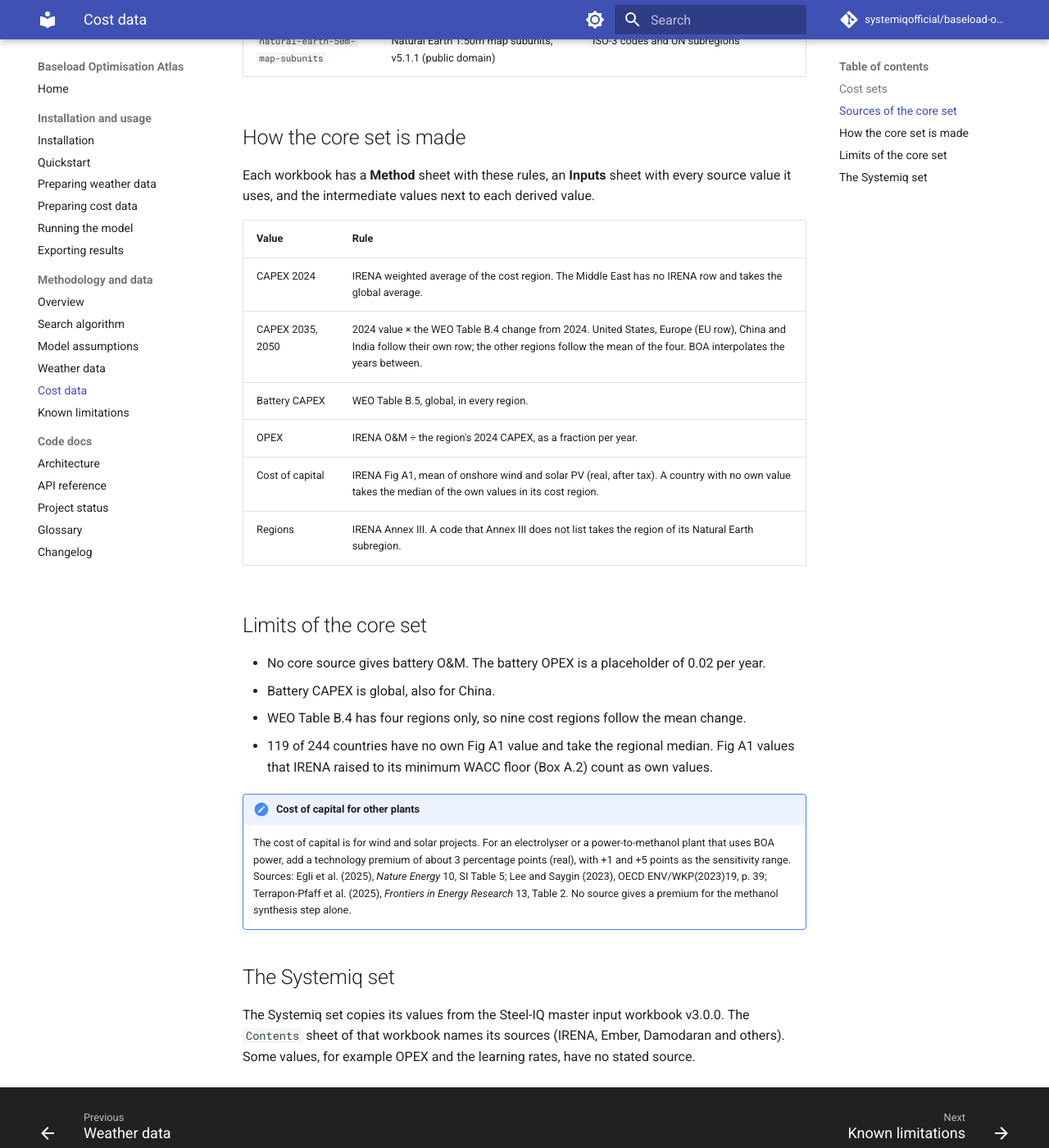
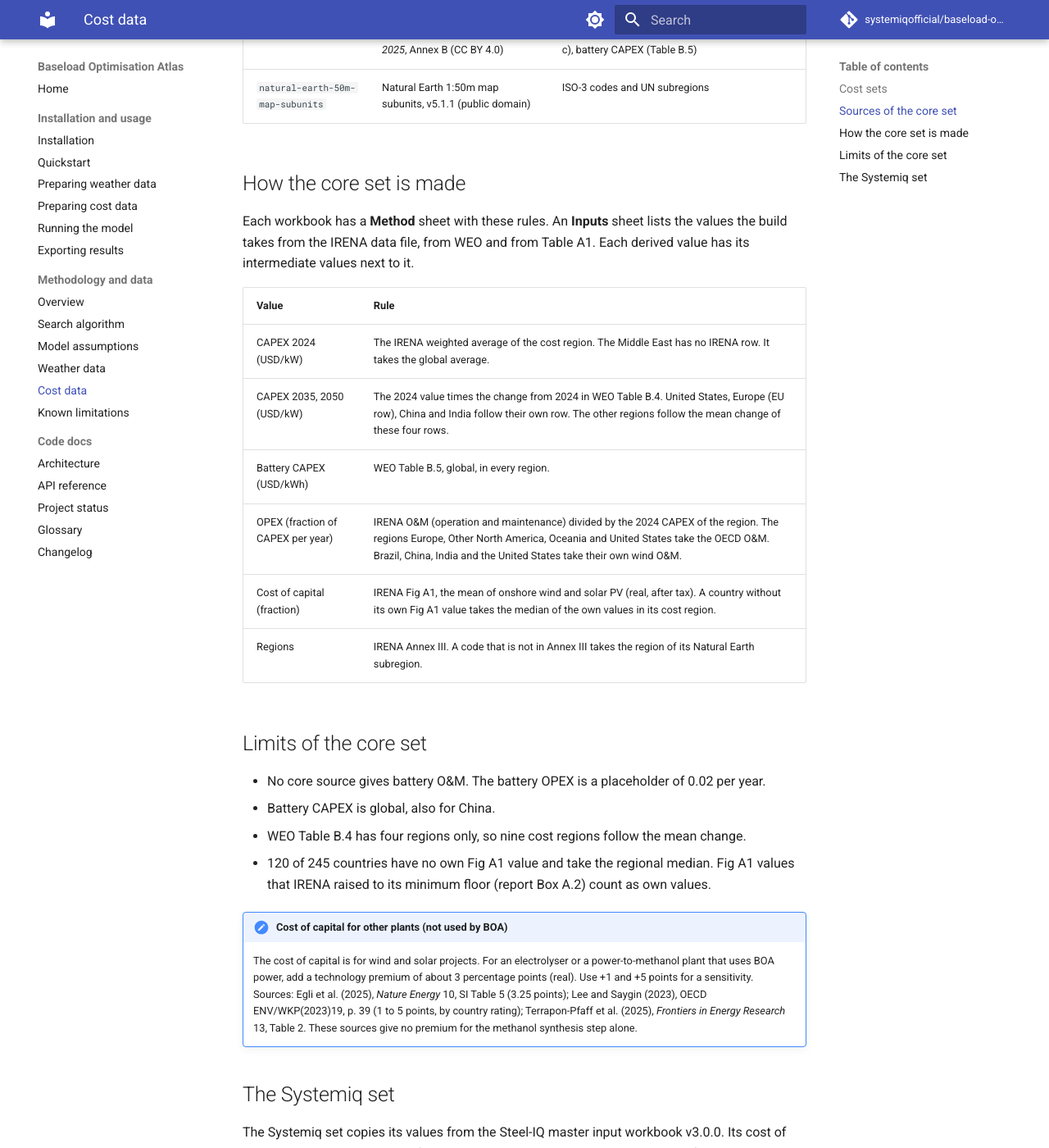
Before and after one commit to systemiqofficial/baseload-optimisation-atlas, an MkDocs documentation site: the page built from docs/cost-data.md, in a window 1280 px wide and 1400 px high, scrolled down 998 px. Shown: the whole window at 82% size. Built offline with MkDocs 1.6.1 and Material for MkDocs 9.7.7, drawn with Linux system fonts in a browser that asks for light colours; comment, search, counter and statistics services are not loaded; some of the changed text lies outside the part shown.

Commit message:
Correct the cost data pages after review
The review found statements that did not match the build: 245 countries
(120 on the regional median), not 244 and 119; the Inputs sheet holds
the IRENA, WEO and Table A1 values but not Natural Earth, which the
Country mapping sheet shows; and the tests skip without the fetched
files and do not compare Annex III or Table A1 with the PDF.

The pages also name the WEO scenarios in full, separate them from a BOA
costs-set name, state the 2024 start year and the OECD O&M rule, and
write "boa-cost-data v0.1" where earlier text means the Systemiq package,
because the core build also defaults to version 0.1.

```diff
--- a/docs/cost-data.md
+++ b/docs/cost-data.md
@@ -7,56 +7,60 @@ limits are. To prepare or rebuild a set, see [Preparing cost data](cost-data-pre
 
 | Set | Made from | Get it |
 |---|---|---|
-| **Core set** (`boa-cost-data-core`) | Four public sources (below), with a build script that BOA tracks | Build it with `scripts/cost/build_core.py`, then `boa-data-prepare --input-file <workbook>` |
-| **Systemiq set** (`boa-cost-data` v0.1) | The Steel-IQ master input workbook v3.0.0, made by hand by Systemiq | `boa-data-prepare` downloads it (the pinned package) |
+| **Core set** (`boa-cost-data-core`) | Four public sources (below). A build script in the BOA repository makes the workbooks. | Build it from a repository checkout: see [Building the core cost set](cost-data-prep.md#building-the-core-cost-set) |
+| **Systemiq set** (`boa-cost-data` v0.1) | The Steel-IQ master input workbook v3.0.0, copied by BOA | `boa-data-prepare` downloads it (the pinned package) |
 
-The core set has one workbook per IEA WEO 2025 scenario: CPS, STEPS and NZE. All values are in
-real 2024 USD.
+The core set has one workbook for each scenario of the IEA World Energy Outlook 2025 (WEO): CPS
+(Current Policies), STEPS (Stated Policies) and NZE (Net Zero Emissions by 2050). All costs in
+USD are real 2024 USD. The workbooks have the years 2024, 2035 and 2050. BOA interpolates
+linearly between them, keeps the 2050 value after 2050, and rejects an investment year before 2024.
 
 ## Sources of the core set
 
-`boa-sources-fetch` downloads these files and checks their sha256
-(`boa/config/cost_sources.toml`). Each workbook row names its source as `<id>: <table>`.
+`boa-sources-fetch` downloads these files and checks their sha256. The list of files is
+`src/boa/config/cost_sources.toml`. Each workbook row names its source as `<id>: <table>`.
 
 | Id | Source | Used for |
 |---|---|---|
-| `irena-rpgc-2024-data` | IRENA (2025), *Renewable power generation costs in 2024*, data file | CAPEX 2024 (Tables 2.1, 3.1, S.1), O&M (Tables A3, A4), WACC (Fig A1) |
-| `irena-rpgc-2024-report` | IRENA (2025), *Renewable power generation costs in 2024*, report | Default WACC (Table A1, Box A.2), regions (Annex III) |
+| `irena-rpgc-2024-data` | IRENA (2025), *Renewable power generation costs in 2024*, data file | CAPEX 2024 (Tables 2.1, 3.1, S.1), O&M (Tables A3, A4), cost of capital (Fig A1) |
+| `irena-rpgc-2024-report` | IRENA (2025), *Renewable power generation costs in 2024*, report | Regions (Annex III). Table A1 gives the default values in Fig A1, which the build does not use as own values. |
 | `iea-weo-2025` | IEA (2025), *World Energy Outlook 2025*, Annex B (CC BY 4.0) | CAPEX change to 2035 and 2050 (Tables B.4a–c), battery CAPEX (Table B.5) |
 | `natural-earth-50m-map-subunits` | Natural Earth 1:50m map subunits, v5.1.1 (public domain) | ISO-3 codes and UN subregions |
 
 ## How the core set is made
 
-Each workbook has a **Method** sheet with these rules, an **Inputs** sheet with every source
-value it uses, and the intermediate values next to each derived value.
+Each workbook has a **Method** sheet with these rules. An **Inputs** sheet lists the values the
+build takes from the IRENA data file, from WEO and from Table A1. Each derived value has its
+intermediate values next to it.
 
 | Value | Rule |
 |---|---|
-| CAPEX 2024 | IRENA weighted average of the cost region. The Middle East has no IRENA row and takes the global average. |
-| CAPEX 2035, 2050 | 2024 value × the WEO Table B.4 change from 2024. United States, Europe (EU row), China and India follow their own row; the other regions follow the mean of the four. BOA interpolates the years between. |
-| Battery CAPEX | WEO Table B.5, global, in every region. |
-| OPEX | IRENA O&M ÷ the region's 2024 CAPEX, as a fraction per year. |
-| Cost of capital | IRENA Fig A1, mean of onshore wind and solar PV (real, after tax). A country with no own value takes the median of the own values in its cost region. |
-| Regions | IRENA Annex III. A code that Annex III does not list takes the region of its Natural Earth subregion. |
+| CAPEX 2024 (USD/kW) | The IRENA weighted average of the cost region. The Middle East has no IRENA row. It takes the global average. |
+| CAPEX 2035, 2050 (USD/kW) | The 2024 value times the change from 2024 in WEO Table B.4. United States, Europe (EU row), China and India follow their own row. The other regions follow the mean change of these four rows. |
+| Battery CAPEX (USD/kWh) | WEO Table B.5, global, in every region. |
+| OPEX (fraction of CAPEX per year) | IRENA O&M (operation and maintenance) divided by the 2024 CAPEX of the region. The regions Europe, Other North America, Oceania and United States take the OECD O&M. Brazil, China, India and the United States take their own wind O&M. |
+| Cost of capital (fraction) | IRENA Fig A1, the mean of onshore wind and solar PV (real, after tax). A country without its own Fig A1 value takes the median of the own values in its cost region. |
+| Regions | IRENA Annex III. A code that is not in Annex III takes the region of its Natural Earth subregion. |
 
 ## Limits of the core set
 
 - No core source gives battery O&M. The battery OPEX is a placeholder of 0.02 per year.
 - Battery CAPEX is global, also for China.
 - WEO Table B.4 has four regions only, so nine cost regions follow the mean change.
-- 119 of 244 countries have no own Fig A1 value and take the regional median. Fig A1 values
-  that IRENA raised to its minimum WACC floor (Box A.2) count as own values.
+- 120 of 245 countries have no own Fig A1 value and take the regional median. Fig A1 values
+  that IRENA raised to its minimum floor (report Box A.2) count as own values.
 
-!!! note "Cost of capital for other plants"
+!!! note "Cost of capital for other plants (not used by BOA)"
     The cost of capital is for wind and solar projects. For an electrolyser or a power-to-methanol
-    plant that uses BOA power, add a technology premium of about 3 percentage points (real),
-    with +1 and +5 points as the sensitivity range. Sources: Egli et al. (2025), *Nature Energy*
-    10, SI Table 5; Lee and Saygin (2023), OECD ENV/WKP(2023)19, p. 39; Terrapon-Pfaff et al.
-    (2025), *Frontiers in Energy Research* 13, Table 2. No source gives a premium for the methanol
-    synthesis step alone.
+    plant that uses BOA power, add a technology premium of about 3 percentage points (real). Use
+    +1 and +5 points for a sensitivity. Sources: Egli et al. (2025), *Nature Energy* 10, SI Table 5
+    (3.25 points); Lee and Saygin (2023), OECD ENV/WKP(2023)19, p. 39 (1 to 5 points, by country
+    rating); Terrapon-Pfaff et al. (2025), *Frontiers in Energy Research* 13, Table 2. These
+    sources give no premium for the methanol synthesis step alone.
 
 ## The Systemiq set
 
-The Systemiq set copies its values from the Steel-IQ master input workbook v3.0.0. The
-`Contents` sheet of that workbook names its sources (IRENA, Ember, Damodaran and others). Some
-values, for example OPEX and the learning rates, have no stated source.
+The Systemiq set copies its values from the Steel-IQ master input workbook v3.0.0. Its cost of
+capital is nominal and comes from Damodaran country risk data. Its CAPEX after 2024 comes from
+learning rates. Some values, for example OPEX and the learning rates, are assumptions and have
+no external source.
```
Also changed, not shown: docs/cost-data-prep.md (+25 -16 lines), 1 other file.
